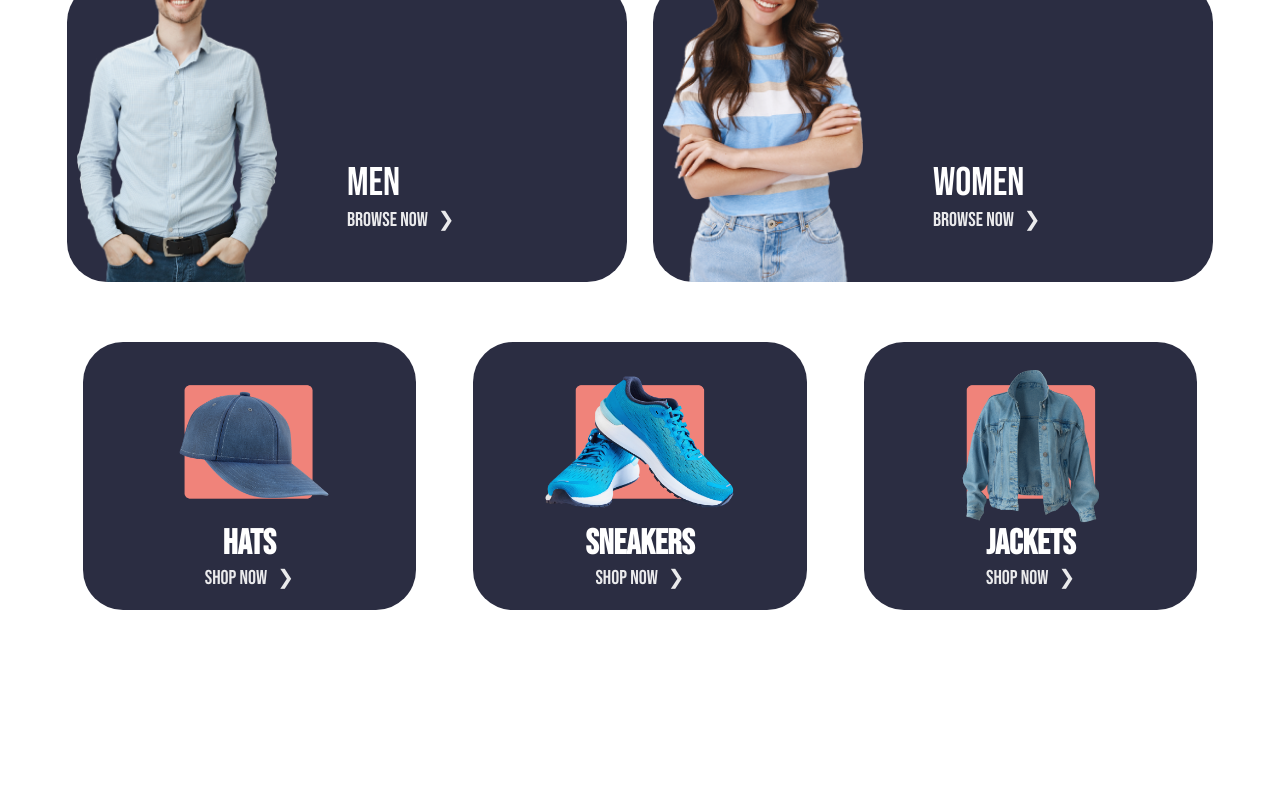
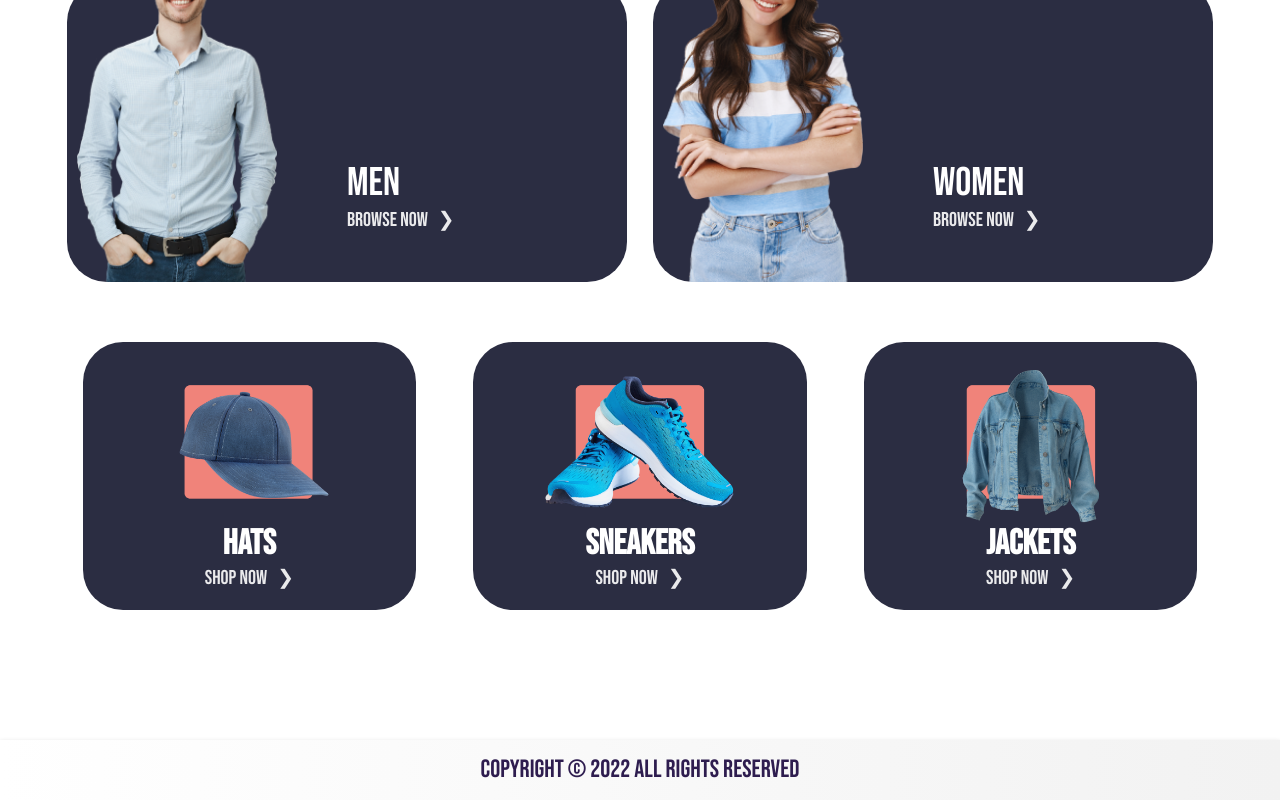
Before and after one commit to Yasser-Shehab/clothing-store, a React (Create React App) app: page / in a window 1280 px wide. Shown: the part 1188-1988 px from the top of the page. Before the commit the page ends 1798 px from the top, so only its background shows below. Built offline with nearby package versions, Linux system fonts and the light colour scheme; the HTML template or start-up script is replaced by a standard one.

Commit message:
Added footer

```diff
--- a/src/Pages/Home/Home.jsx
+++ b/src/Pages/Home/Home.jsx
@@ -3,6 +3,7 @@ import Categories from "../../components/Categories/Categories";
 import Nav from "../../components/Nav/Nav";
 import Hero from "../../components/Hero/Hero";
 import Title from "../../components/Section-Title/Title";
+import Footer from "../../components/Footer/Footer";
 
 function Home() {
   return (
@@ -11,6 +12,7 @@ function Home() {
       <Hero />
       <Title />
       <Categories />
+      <Footer />
     </>
   );
 }
--- /dev/null
+++ b/src/components/Footer/Footer.jsx
@@ -0,0 +1,11 @@
+import "./Style/footer.style.css";
+
+function Footer() {
+  return (
+    <footer>
+      <p>copyright © 2022 all rights reserved</p>
+    </footer>
+  );
+}
+
+export default Footer;
--- /dev/null
+++ b/src/components/Footer/Style/footer.style.css
@@ -0,0 +1,31 @@
+footer {
+  display: -webkit-box;
+  display: -ms-flexbox;
+  display: flex;
+  -webkit-box-pack: center;
+      -ms-flex-pack: center;
+          justify-content: center;
+  -webkit-box-align: center;
+      -ms-flex-align: center;
+          align-items: center;
+  height: 6rem;
+  margin-top: 13rem;
+  background: -webkit-gradient(linear, right top, left top, from(#f2f2f2), to(#ffffff));
+  background: linear-gradient(270deg, #f2f2f2 0%, #ffffff 100%);
+  -webkit-box-shadow: 0 2px 5px rgba(0, 0, 0, 0.2);
+          box-shadow: 0 2px 5px rgba(0, 0, 0, 0.2);
+}
+
+footer p {
+  text-align: center;
+  font-size: 2rem;
+  color: var(--color-main);
+  opacity: 0.9;
+}
+
+@media only screen and (min-width: 768px) {
+  footer p {
+    font-size: 2.5rem;
+  }
+}
+/*# sourceMappingURL=footer.style.css.map */
--- /dev/null
+++ b/src/components/Footer/Style/footer.style.scss
@@ -0,0 +1,23 @@
+footer {
+  display: flex;
+  justify-content: center;
+  align-items: center;
+  height: 6rem;
+  margin-top: 13rem;
+  background: linear-gradient(270deg, #f2f2f2 0%, #ffffff 100%);
+  box-shadow: 0 2px 5px rgba(0, 0, 0, 0.2);
+  p {
+    text-align: center;
+    font-size: 2rem;
+    color: var(--color-main);
+    opacity: 0.9;
+  }
+}
+
+@media only screen and(min-width:768px) {
+  footer {
+    p {
+      font-size: 2.5rem;
+    }
+  }
+}
--- a/src/components/Nav/Nav.jsx
+++ b/src/components/Nav/Nav.jsx
@@ -1,5 +1,4 @@
-import { useEffect, useState } from "react";
-import Hero from "../Hero/Hero";
+import { useState } from "react";
 import "./style/Nav.style.css";
 
 function Nav() {
```
Also changed, not shown: 1 other file (tests, documents, lock files or other folders).
